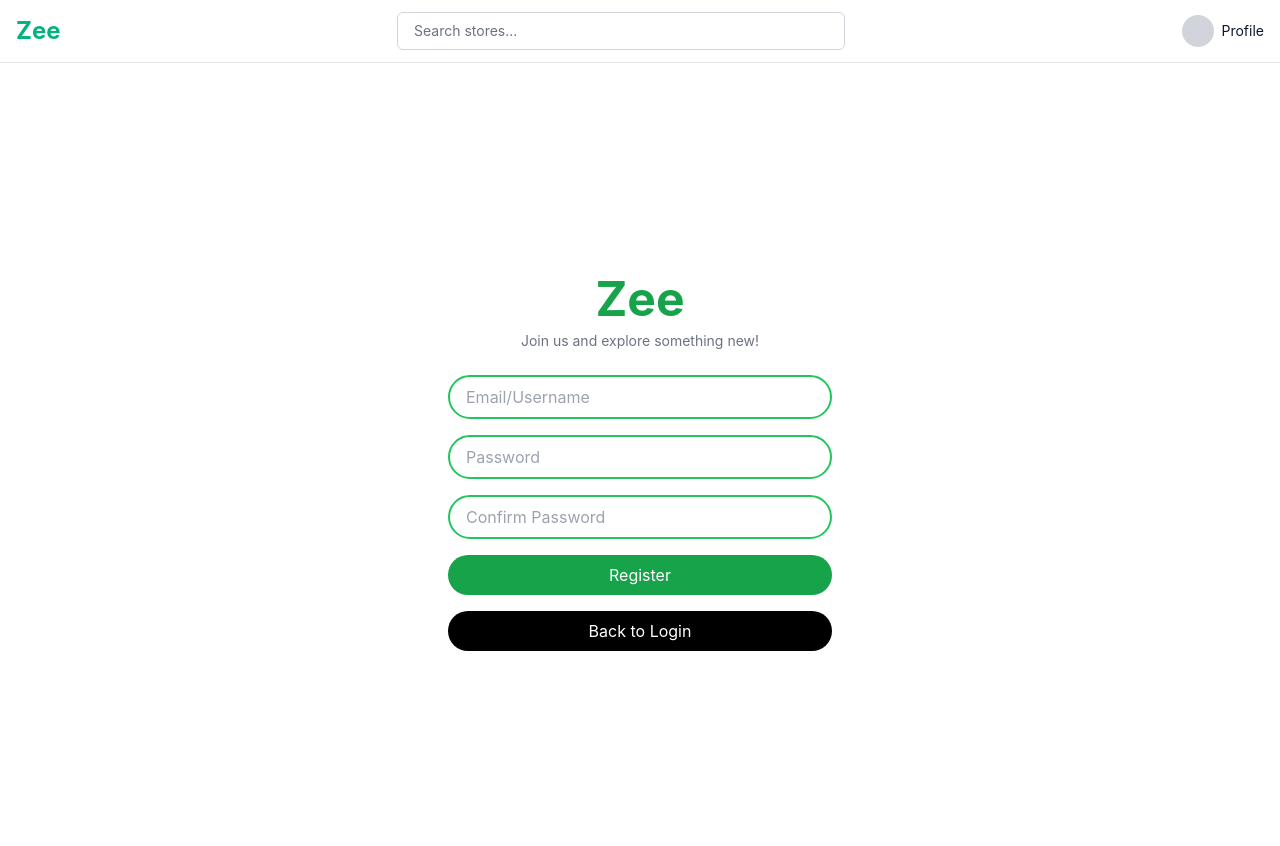
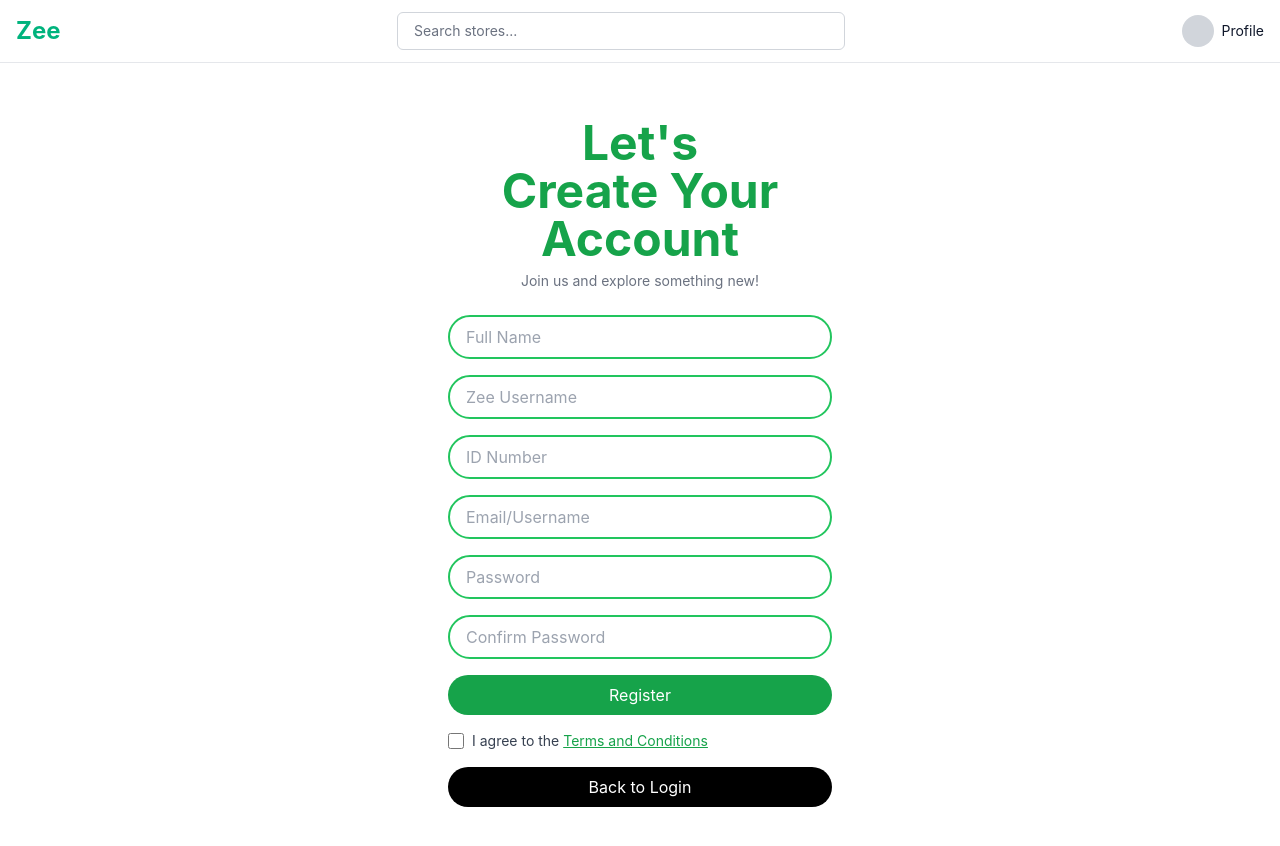
Before and after one commit to ZeeApp-sa/Zee-app, a Next.js app: page /register in a window 1280 px wide. Shown: the top 846 px of the page. Built offline with nearby package versions, Linux system fonts and the light colour scheme; no server answers.

Commit message:
Styling and UI interaction engaged. Registartion works and Login works

```diff
--- a/src/components/Login.tsx
+++ b/src/components/Login.tsx
@@ -31,14 +31,14 @@ const Login = () => {
 
 
       <form onSubmit={handleLogin} className="bg-white p-6 rounded shadow-md w-80">
-        <h2 className="text-xl font-semibold mb-4 text-center">Login</h2>
 
         {error && <p className="text-red-500 text-sm mb-2">{error}</p>}
 
         <label className="block text-sm mb-1">Email</label>
         <input
           type="email"
-          className="w-full p-2 border rounded mb-3"
+          placeholder='Email Address'
+          className="w-full px-4 py-2 border-2 border-green-500 rounded-full focus:outline-none"
           value={email}
           onChange={(e) => setEmail(e.target.value)}
           required
@@ -47,7 +47,8 @@ const Login = () => {
         <label className="block text-sm mb-1">Password</label>
         <input
           type="password"
-          className="w-full p-2 border rounded mb-4"
+          placeholder='Password'
+          className="w-full px-4 py-2 border-2 border-green-500 rounded-full focus:outline-none"
           value={password}
           onChange={(e) => setPassword(e.target.value)}
           required
@@ -55,7 +56,7 @@ const Login = () => {
 
         <button
           type="submit"
-          className="w-full bg-blue-500 text-white py-2 rounded hover:bg-blue-600 transition"
+          className="w-full bg-green-600 text-white py-2 rounded-full hover:bg-green-700 transition"
         >
           Login
         </button>
--- a/src/components/Register.tsx
+++ b/src/components/Register.tsx
@@ -1,21 +1,32 @@
 'use client';
 
 import { useState } from 'react';
+import { createUserWithEmailAndPassword } from 'firebase/auth';
+import { auth, db } from '@/lib/firebaseClient'; // make sure db is exported from firebaseClient
+import { doc, setDoc } from 'firebase/firestore';
 import { useRouter } from 'next/navigation';
-import { createUserWithEmailAndPassword } from 'firebase/auth';
-import { auth } from '@/lib/firebaseClient';
 import Link from 'next/link';
 
+
 export default function Register() {
-  const router = useRouter();
     const [email, setEmail] = useState('');
     const [password, setPassword] = useState('');
     const [confirmPassword, setConfirmPassword] = useState('');
-  const [error, setError] = useState('');
+    const [fullName, setFullName] = useState('');
+    const [idNumber, setIdNumber] = useState('');
+    const [zeeUsername, setZeeUsername] = useState('');
+    const [agreeTerms, setAgreeTerms] = useState(false);
+    const [error, setError] = useState<string | null>(null)
+    const router = useRouter();
 
   const handleRegister = async (e: React.FormEvent) => {
     e.preventDefault();
     setError('');
+
+    if (!agreeTerms) {
+        setError('You must agree to the Terms and Conditions.');
+        return;
+      }
 
     if (password !== confirmPassword) {
       setError('Passwords do not match.');
@@ -23,8 +34,18 @@ export default function Register() {
     }
 
     try {
-      await createUserWithEmailAndPassword(auth, email, password);
-      router.push('/login'); // or change to '/login' or wherever you want to go after register
+        const userCredential = await createUserWithEmailAndPassword(auth, email, password);
+        const user = userCredential.user;
+
+        await setDoc(doc(db, 'users', user.uid), {
+          fullName,
+          idNumber,
+          zeeUsername,
+          email,
+          createdAt: new Date().toISOString(),
+        });
+
+        router.push('/login'); // navigate to login page after registration
       } catch (err: any) {
         console.error(err.message);
         setError('Registration failed. Please try again.');
@@ -34,10 +55,37 @@ export default function Register() {
   return (
     <div className="min-h-screen flex items-center justify-center bg-white px-4">
       <div className="w-full max-w-sm text-center">
-        <h1 className="text-5xl font-bold text-green-600 mb-2">Zee</h1>
+        <h1 className="text-5xl font-bold text-green-600 mb-2" >
+            Let's<br />
+            Create Your <br />
+            Account</h1>
         <p className="text-sm text-gray-500 mb-6">Join us and explore something new!</p>
 
         <form onSubmit={handleRegister} className="space-y-4">
+        <input
+          type="text"
+          placeholder="Full Name"
+          value={fullName}
+          onChange={(e) => setFullName(e.target.value)}
+          className="w-full px-4 py-2 border-2 border-green-500 rounded-full focus:outline-none"
+          required
+        />
+        <input
+          type="text"
+          placeholder="Zee Username"
+          value={zeeUsername}
+          onChange={(e) => setZeeUsername(e.target.value)}
+          className="w-full px-4 py-2 border-2 border-green-500 rounded-full focus:outline-none"
+          required
+        />
+        <input
+          type="text"
+          placeholder="ID Number"
+          value={idNumber}
+          onChange={(e) => setIdNumber(e.target.value)}
+          className="w-full px-4 py-2 border-2 border-green-500 rounded-full focus:outline-none"
+          required
+        />
           <input
             type="email"
             placeholder="Email/Username"
@@ -72,6 +120,20 @@ export default function Register() {
             Register
           </button>
 
+          <div className="flex items-center space-x-2">
+            <input
+                type="checkbox"
+                id="terms"
+                checked={agreeTerms}
+                onChange={(e) => setAgreeTerms(e.target.checked)}
+                className="h-4 w-4 text-green-600 border-gray-300 rounded"
+                required
+            />
+            <label htmlFor="terms" className="text-sm text-gray-700">
+                I agree to the <a href="/terms" className="text-green-600 underline">Terms and Conditions</a>
+            </label>
+            </div>
+
           <Link
             href="/login"
             className="block w-full bg-black text-white py-2 rounded-full mt-2"
```
Lines whose indentation alone changed are shown as unchanged.
